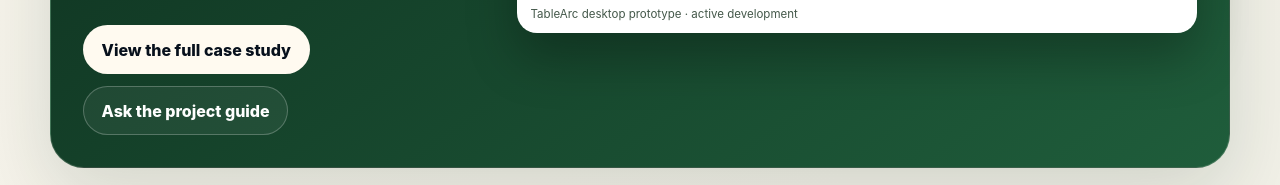
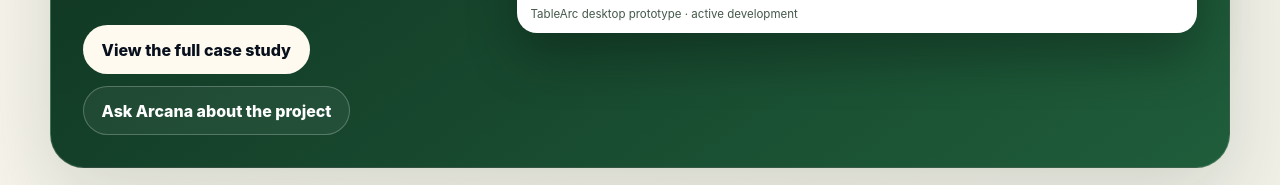
Before and after one commit to Trevlabev/GreenKappa-Labs, a plain HTML site: page index.html in a window 1280 px wide. Shown: the part 1712-1897 px from the top of the page. Drawn offline with Linux system fonts and the light colour scheme; no server answers.

Commit message:
Update index.html

```diff
--- a/index.html
+++ b/index.html
@@ -129,7 +129,7 @@
           </p>
           <div class="card-actions">
             <a class="button light" href="tablearc/">View the full case study</a>
-            <a class="button outline-light" href="#ask-arcana">Ask the project guide</a>
+            <a class="button outline-light" href="#ask-arcana">Ask Arcana about the project</a>
           </div>
         </div>
         <figure class="flagship-screen">
```
